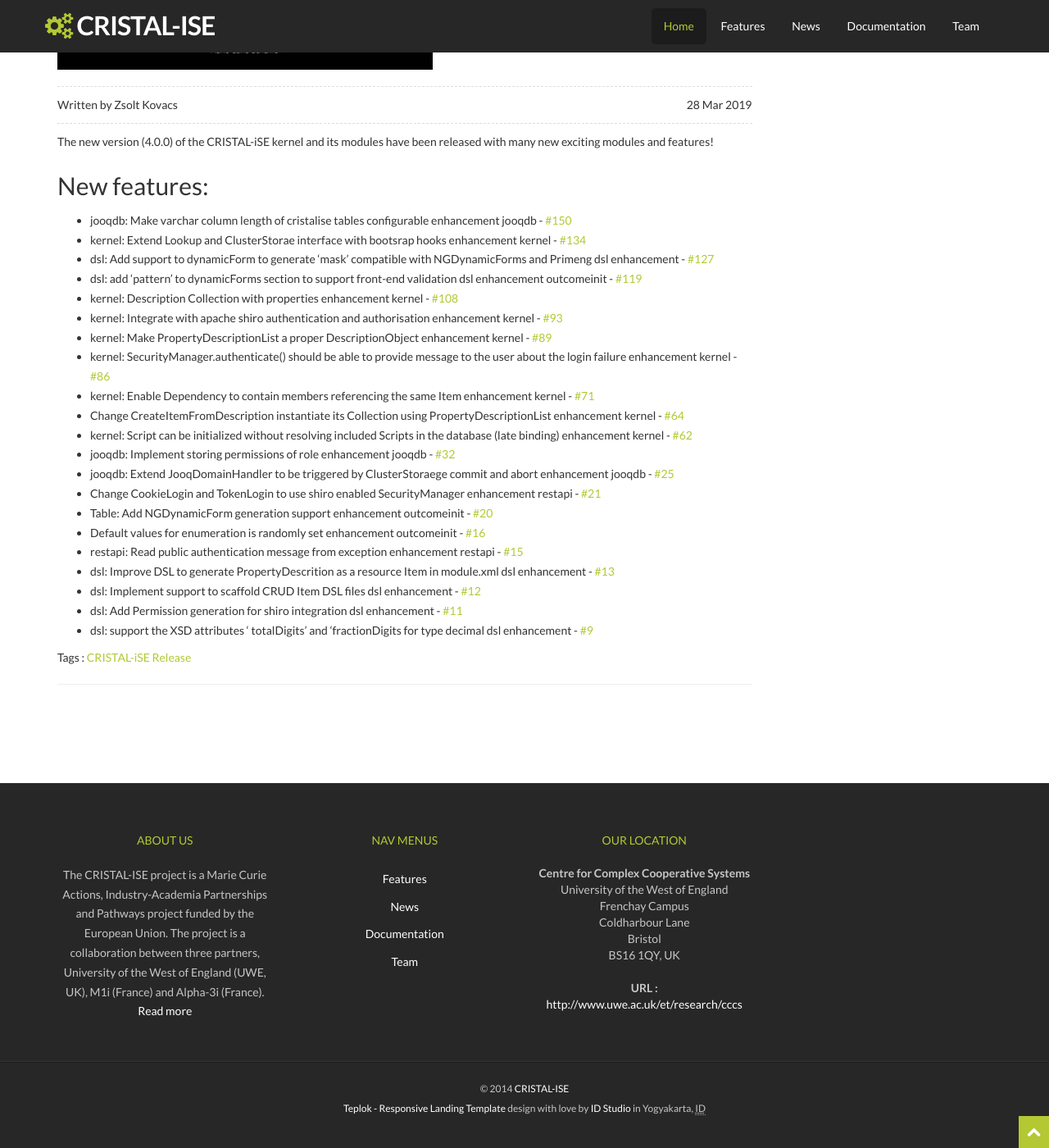
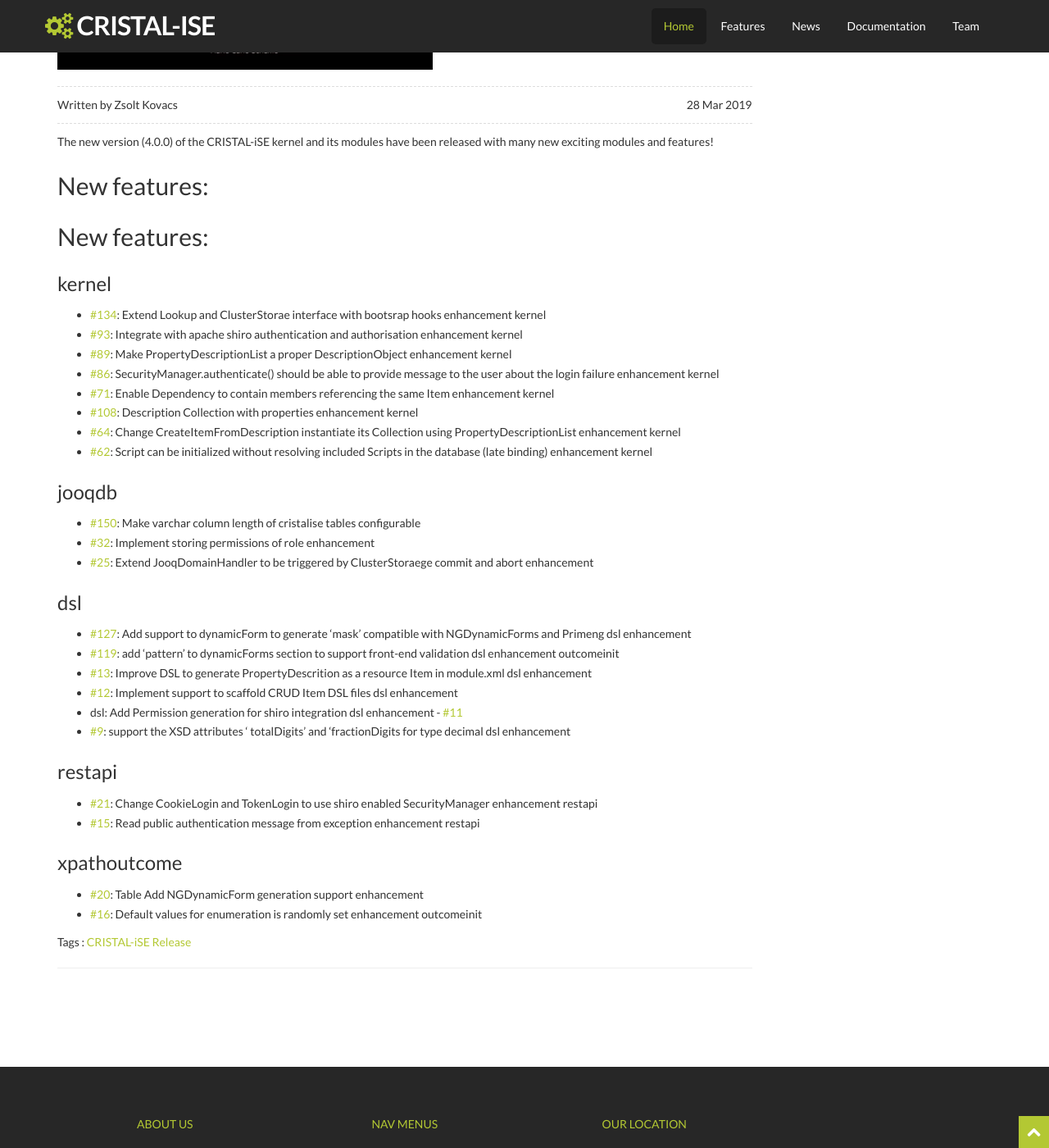
Before and after one commit to cristal-ise/cristal-ise.github.io, a Jekyll site: the page built from _posts/2019-03-28-cristalise-4.0.0--permission-management-release.md, in a window 1280 px wide and 1400 px high, scrolled down 363 px. Shown: the whole window at 82% size. Built offline with Jekyll 4.4.1, drawn with Linux system fonts in a browser that asks for light colours.

Commit message:
enhanced list of new features

```diff
--- a/_posts/2019-03-28-cristalise-4.0.0--permission-management-release.md
+++ b/_posts/2019-03-28-cristalise-4.0.0--permission-management-release.md
@@ -11,24 +11,36 @@
 The new version (4.0.0) of the CRISTAL-iSE kernel and its modules have been released with many new exciting modules and features!
 
 ## New features:
-- jooqdb: Make varchar column length of cristalise tables configurable enhancement jooqdb - [#150](https://github.com/cristal-ise/cristal-ise/issues/150)
-- kernel: Extend Lookup and ClusterStorae interface with bootsrap hooks enhancement kernel - [#134](https://github.com/cristal-ise/cristal-ise/issues/134)
-- dsl: Add support to dynamicForm to generate 'mask' compatible with NGDynamicForms and Primeng dsl enhancement - [#127](https://github.com/cristal-ise/cristal-ise/issues/127)
-- dsl: add 'pattern' to dynamicForms section to support front-end validation dsl enhancement outcomeinit - [#119](https://github.com/cristal-ise/cristal-ise/issues/119)
-- kernel: Description Collection with properties enhancement kernel - [#108](https://github.com/cristal-ise/cristal-ise/issues/108)
-- kernel: Integrate with apache shiro authentication and authorisation enhancement kernel - [#93](https://github.com/cristal-ise/cristal-ise/issues/93)
-- kernel: Make PropertyDescriptionList a proper DescriptionObject enhancement kernel - [#89](https://github.com/cristal-ise/cristal-ise/issues/89)
-- kernel: SecurityManager.authenticate() should be able to provide message to the user about the login failure enhancement kernel - [#86](https://github.com/cristal-ise/cristal-ise/issues/86)
-- kernel: Enable Dependency to contain members referencing the same Item enhancement kernel - [#71](https://github.com/cristal-ise/cristal-ise/issues/71)
-- Change CreateItemFromDescription instantiate its Collection using PropertyDescriptionList enhancement kernel - [#64](https://github.com/cristal-ise/cristal-ise/issues/64)
-- kernel: Script can be initialized without resolving included Scripts in the database (late binding) enhancement kernel - [#62](https://github.com/cristal-ise/cristal-ise/issues/62)
-- jooqdb: Implement storing permissions of role enhancement jooqdb - [#32](https://github.com/cristal-ise/cristal-ise/issues/32)
-- jooqdb: Extend JooqDomainHandler to be triggered by ClusterStoraege commit and abort enhancement jooqdb - [#25](https://github.com/cristal-ise/cristal-ise/issues/25)
-- Change CookieLogin and TokenLogin to use shiro enabled SecurityManager enhancement restapi - [#21](https://github.com/cristal-ise/cristal-ise/issues/21)
-- Table: Add NGDynamicForm generation support enhancement outcomeinit - [#20](https://github.com/cristal-ise/cristal-ise/issues/20)
-- Default values for enumeration is randomly set enhancement outcomeinit - [#16](https://github.com/cristal-ise/cristal-ise/issues/16)
-- restapi: Read public authentication message from exception enhancement restapi - [#15](https://github.com/cristal-ise/cristal-ise/issues/15)
-- dsl: Improve DSL to generate PropertyDescrition as a resource Item in module.xml dsl enhancement - [#13](https://github.com/cristal-ise/cristal-ise/issues/13)
-- dsl: Implement support to scaffold CRUD Item DSL files dsl enhancement - [#12](https://github.com/cristal-ise/cristal-ise/issues/12)
+
+## New features:
+
+### kernel
+- [#134](https://github.com/cristal-ise/cristal-ise/issues/134): Extend Lookup and ClusterStorae interface with bootsrap hooks enhancement kernel
+- [#93](https://github.com/cristal-ise/cristal-ise/issues/93): Integrate with apache shiro authentication and authorisation enhancement kernel
+- [#89](https://github.com/cristal-ise/cristal-ise/issues/89): Make PropertyDescriptionList a proper DescriptionObject enhancement kernel
+- [#86](https://github.com/cristal-ise/cristal-ise/issues/86): SecurityManager.authenticate() should be able to provide message to the user about the login failure enhancement kernel
+- [#71](https://github.com/cristal-ise/cristal-ise/issues/71): Enable Dependency to contain members referencing the same Item enhancement kernel
+- [#108](https://github.com/cristal-ise/cristal-ise/issues/108): Description Collection with properties enhancement kernel
+- [#64](https://github.com/cristal-ise/cristal-ise/issues/64): Change CreateItemFromDescription instantiate its Collection using PropertyDescriptionList enhancement kernel
+- [#62](https://github.com/cristal-ise/cristal-ise/issues/62): Script can be initialized without resolving included Scripts in the database (late binding) enhancement kernel
+
+### jooqdb
+- [#150](https://github.com/cristal-ise/cristal-ise/issues/150): Make varchar column length of cristalise tables configurable
+- [#32](https://github.com/cristal-ise/cristal-ise/issues/32): Implement storing permissions of role enhancement
+- [#25](https://github.com/cristal-ise/cristal-ise/issues/25): Extend JooqDomainHandler to be triggered by ClusterStoraege commit and abort enhancement
+
+### dsl
+- [#127](https://github.com/cristal-ise/cristal-ise/issues/127): Add support to dynamicForm to generate 'mask' compatible with NGDynamicForms and Primeng dsl enhancement
+- [#119](https://github.com/cristal-ise/cristal-ise/issues/119): add 'pattern' to dynamicForms section to support front-end validation dsl enhancement outcomeinit
+- [#13](https://github.com/cristal-ise/cristal-ise/issues/13): Improve DSL to generate PropertyDescrition as a resource Item in module.xml dsl enhancement
+- [#12](https://github.com/cristal-ise/cristal-ise/issues/12): Implement support to scaffold CRUD Item DSL files dsl enhancement
 - dsl: Add Permission generation for shiro integration dsl enhancement - [#11](https://github.com/cristal-ise/cristal-ise/issues/11)
-- dsl: support the XSD attributes ' totalDigits' and 'fractionDigits for type decimal dsl enhancement - [#9](https://github.com/cristal-ise/cristal-ise/issues/9)
+- [#9](https://github.com/cristal-ise/cristal-ise/issues/9): support the XSD attributes ' totalDigits' and 'fractionDigits for type decimal dsl enhancement
+
+### restapi
+- [#21](https://github.com/cristal-ise/cristal-ise/issues/21): Change CookieLogin and TokenLogin to use shiro enabled SecurityManager enhancement restapi
+- [#15](https://github.com/cristal-ise/cristal-ise/issues/15): Read public authentication message from exception enhancement restapi
+
+### xpathoutcome
+- [#20](https://github.com/cristal-ise/cristal-ise/issues/20): Table Add NGDynamicForm generation support enhancement
+- [#16](https://github.com/cristal-ise/cristal-ise/issues/16): Default values for enumeration is randomly set enhancement outcomeinit
```
